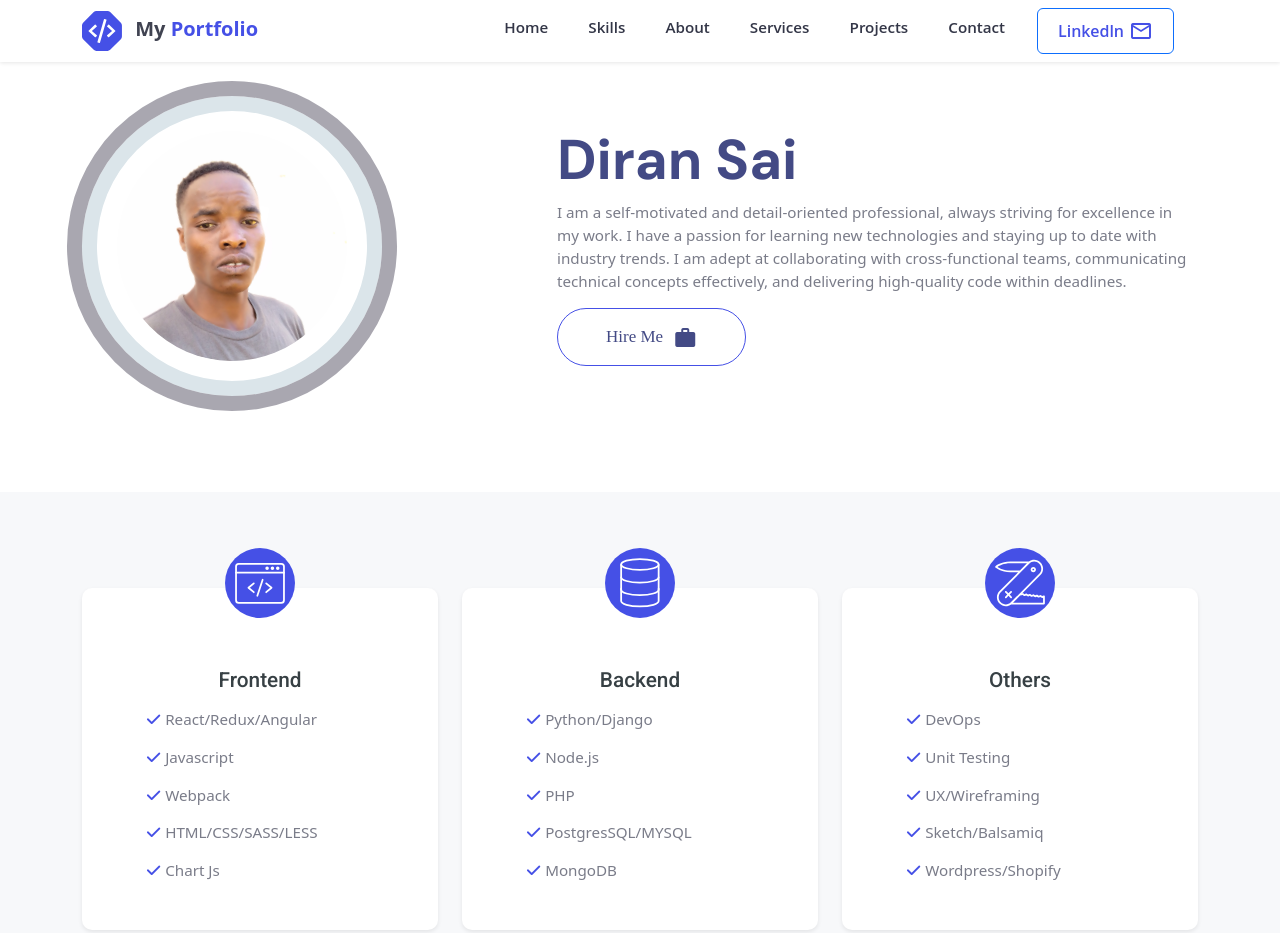
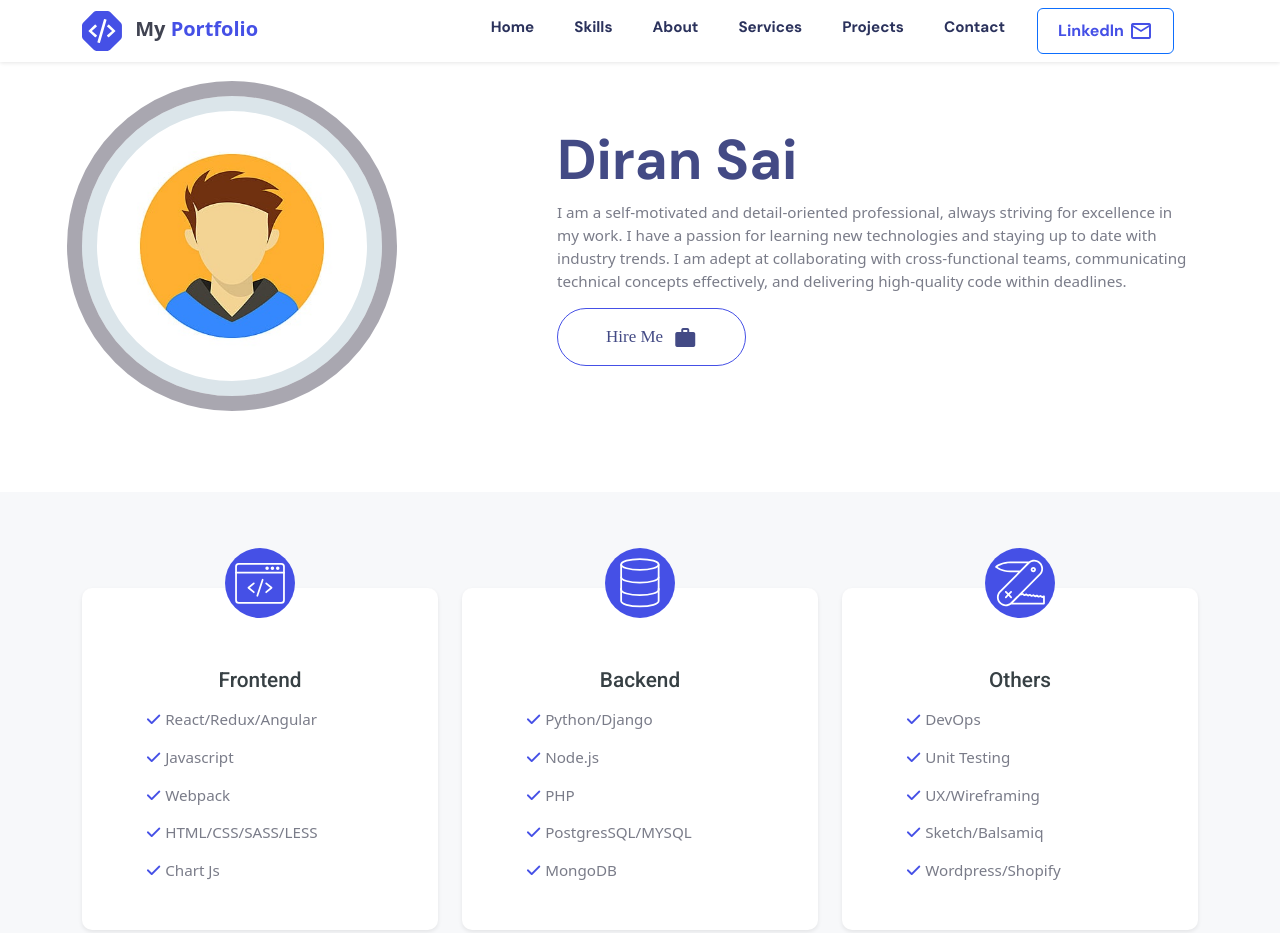
Before and after one commit to DiranDesai/My_Portfolio_Live, a plain HTML site: page index.html in a window 1280 px wide. Shown: the top 933 px of the page. Drawn offline with nearby package versions, Linux system fonts and the light colour scheme.

Commit message:
update codebase...

```diff
--- a/index.html
+++ b/index.html
@@ -62,7 +62,7 @@
             <div class="row align-items-center">
                 <div class="col-md-5">
                     <div>
-                        <img src="images/me1.jpg" alt="">
+                        <img src="images/default2.jpg" alt="">
                     </div>
                 </div>
                 <div class="col-md-7">
--- a/styles.css
+++ b/styles.css
@@ -52,8 +52,8 @@ ul {
 
 .header .navbar-nav a {
   font-weight: 600;
-  color: #333647;
-  font-family: "Open Sans";
+  color: #2b325c;
+  font-family: "DM Sans";
 }
 
 .header .btn {
@@ -101,7 +101,7 @@ ul {
   width: 300px;
   height: 300px;
   border-radius: 50%;
-  transform: rotate(12deg);
+  /* transform: rotate(12deg); */
   object-fit: cover;
   border: 15px solid rgb(219 229 234);
   outline: rgb(152 150 161 / 83%) solid 15px;
```
Also changed, not shown: images/default.jfif (added), images/default2.jpg (added).
